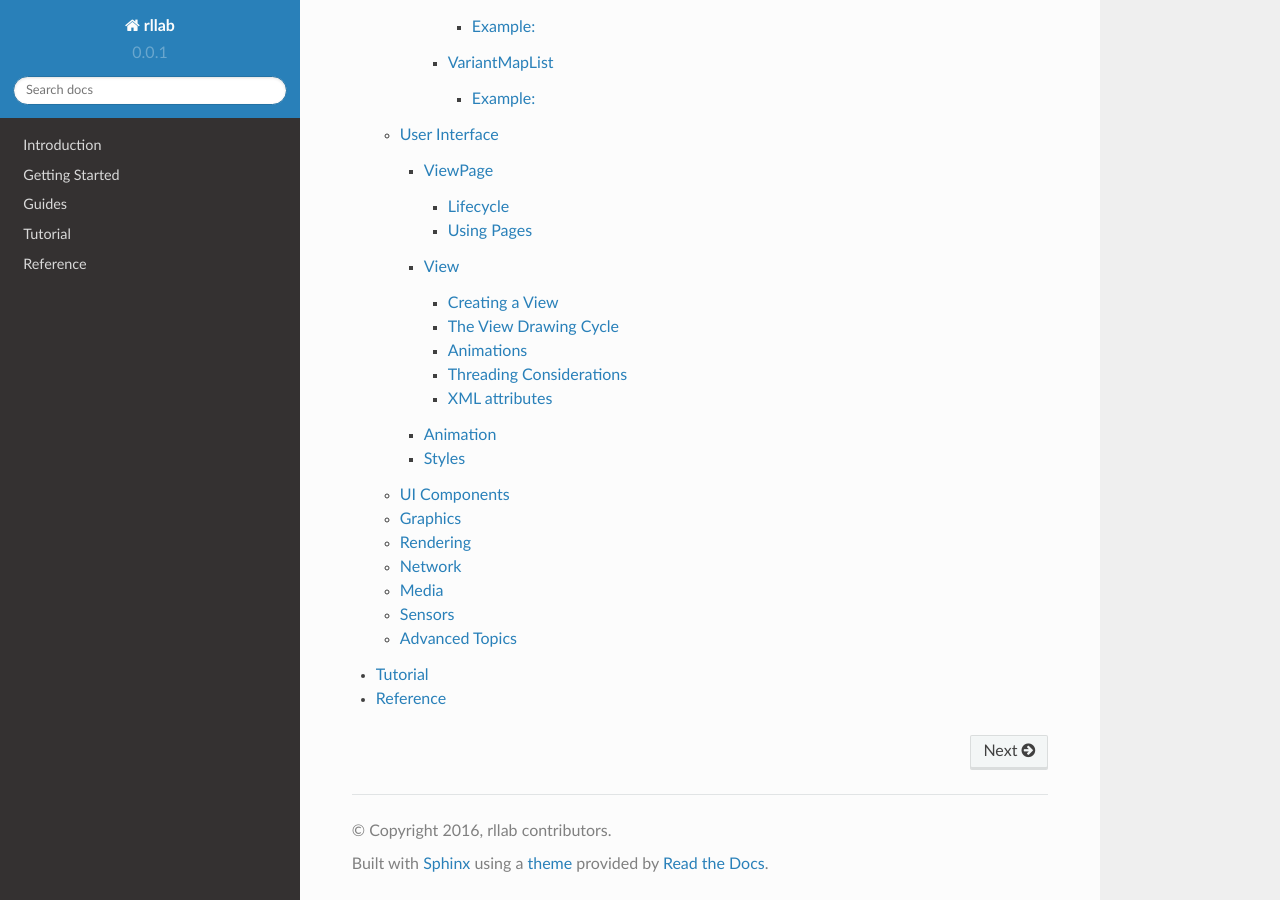
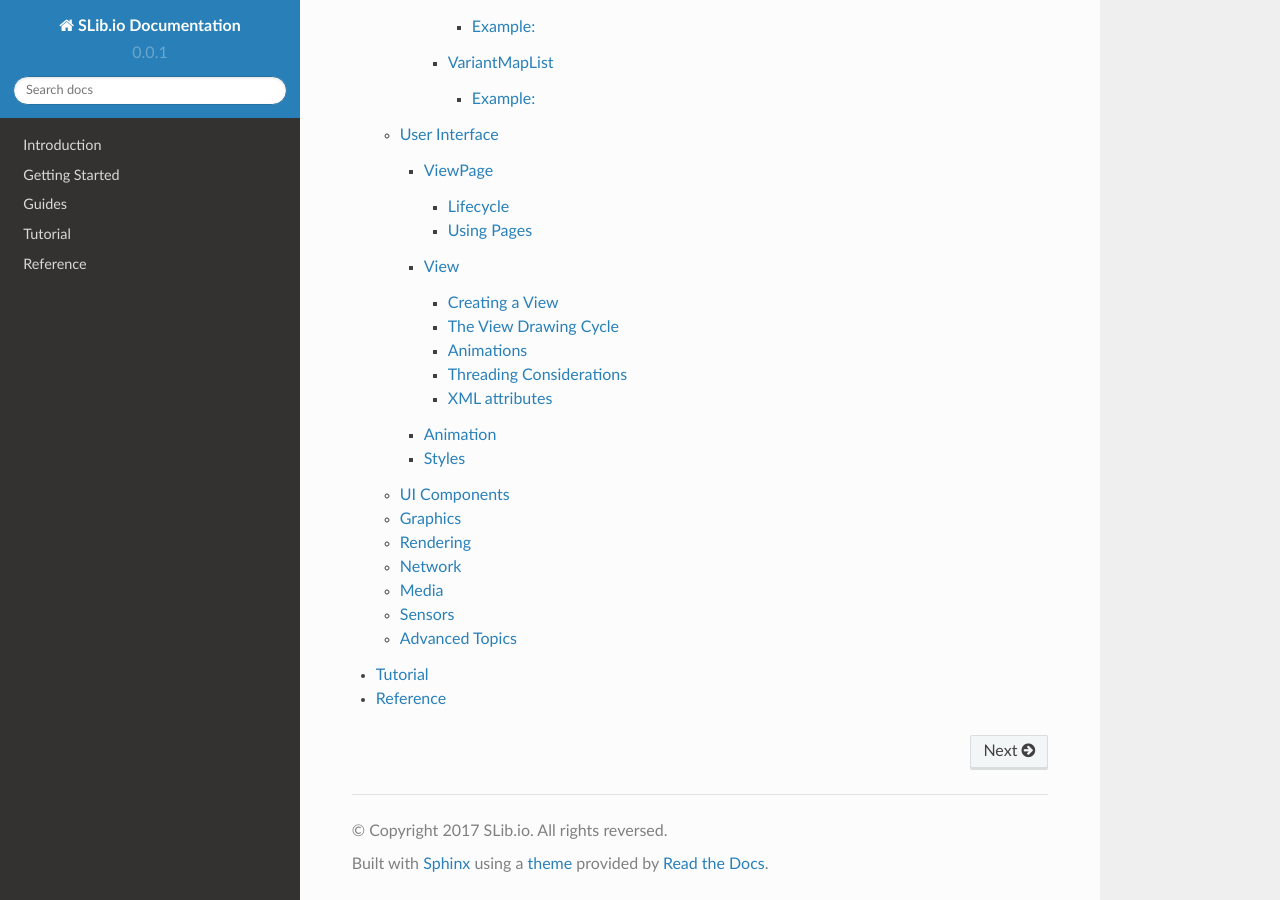
Before and after one commit to grossingdev/testdoc, a Sphinx documentation site: the page built from docs/index.rst, in a window 1280 px wide and 900 px high, scrolled down 2137 px. Built offline with Sphinx 7.4.7 and the Read the Docs theme 2.0.0, drawn with Linux system fonts in a browser that asks for light colours.

Commit message:
updating configuration

```diff
--- a/docs/conf.py
+++ b/docs/conf.py
@@ -1,6 +1,6 @@
 # -*- coding: utf-8 -*-
 #
-# rllab documentation build configuration file, created by
+# Slib documentation build configuration file, created by
 # sphinx-quickstart on Mon Feb 15 20:07:12 2016.
 #
 # This file is execfile()d with the current directory set to its
@@ -52,9 +52,9 @@ source_suffix = '.rst'
 master_doc = 'index'
 
 # General information about the project.
-project = 'rllab'
-copyright = '2016, rllab contributors'
-author = 'rllab contributors'
+project = u'SLib.io Documentation'
+copyright = u' 2017 SLib.io. All rights reversed'
+author = u'SLib contributors'
 
 # The version info for the project you're documenting, acts as replacement for
 # |version| and |release|, also used in various other places throughout the
@@ -213,7 +213,7 @@ html_static_path = ['_static']
 #html_search_scorer = 'scorer.js'
 
 # Output file base name for HTML help builder.
-htmlhelp_basename = 'rllabdoc'
+htmlhelp_basename = 'Slibdoc'
 
 # -- Options for LaTeX output ---------------------------------------------
 
@@ -235,8 +235,8 @@ latex_elements = {
 # (source start file, target name, title,
 #  author, documentclass [howto, manual, or own class]).
 latex_documents = [
-  (master_doc, 'rllab.tex', 'rllab Documentation',
-   'rllab contributors', 'manual'),
+  (master_doc, 'Slib.tex', 'Slib Documentation',
+   'Slib contributors', 'manual'),
 ]
 
 # The name of an image file (relative to this directory) to place at the top of
@@ -265,7 +265,7 @@ latex_documents = [
 # One entry per manual page. List of tuples
 # (source start file, name, description, authors, manual section).
 man_pages = [
-    (master_doc, 'rllab', 'rllab Documentation',
+    (master_doc, 'Slib', 'Slib Documentation',
      [author], 1)
 ]
 
@@ -279,8 +279,8 @@ man_pages = [
 # (source start file, target name, title, author,
 #  dir menu entry, description, category)
 texinfo_documents = [
-  (master_doc, 'rllab', 'rllab Documentation',
-   author, 'rllab', 'One line description of project.',
+  (master_doc, 'Slib', 'Slib Documentation',
+   author, 'Slib', 'One line description of project.',
    'Miscellaneous'),
 ]
 
```
